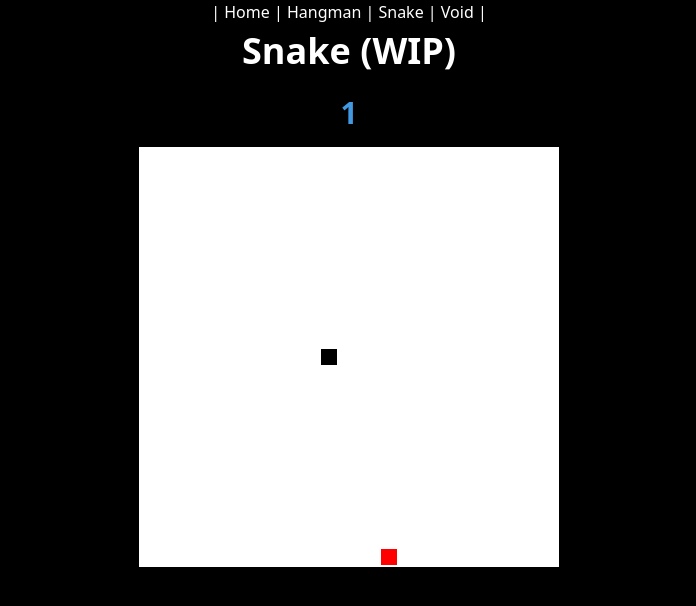
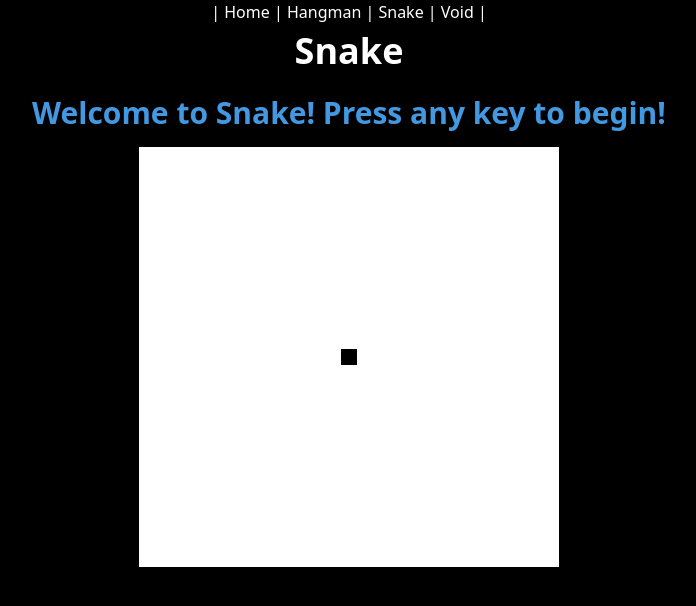
Before and after one commit to jchiella/teeny.fun, a Vue app: page /snake in a window 1280 px wide. Shown: the top 606 px of the page, without its empty margins (291-987 px from the left). Built offline with nearby package versions, Linux system fonts and the light colour scheme.

Commit message:
added start and better loss message

```diff
--- a/src/views/Snake.vue
+++ b/src/views/Snake.vue
@@ -1,7 +1,7 @@
 <template>
   <div>
-    <h1 class="text-center text-4xl font-bold mb-3">Snake (WIP)</h1>
-    <h2 class="text-center text-3xl font-bold text-blue-500 mb-3">{{ snakeLength }}</h2>
+    <h1 class="text-center text-4xl font-bold mb-3">Snake</h1>
+    <h2 class="text-center text-3xl font-bold text-blue-500 mb-3">{{ message || snakeLength }}</h2>
     <SnakeGrid :snakeCells="snakeCells" :berryCells="berryCells" />
   </div>
 </template>
@@ -13,6 +13,8 @@ import SnakeGrid from '@/components/SnakeGrid.vue';
 
 export default {
   setup() {
+    const message = ref('Welcome to Snake! Press any key to begin!');
+
     const snakeCells = ref([{
       x: 10,
       y: 10,
@@ -34,6 +36,8 @@ export default {
     const berryInterval = 12; // * gameLoopInterval
     const gameLoopInterval = 250; // ms
 
+    let waitingToStart = true;
+
     const snakeLength = ref(1);
     let loopsSinceBerry = 0;
 
@@ -53,6 +57,12 @@ export default {
 
     const moveSnake = (event) => {
       event.preventDefault();
+      if (waitingToStart) {
+        waitingToStart = false;
+        message.value = '';
+        return;
+      }
+
       const { key } = event;
       if (key === 'ArrowDown' && velocity.y === 0) {
         velocity.x = 0;
@@ -80,10 +90,13 @@ export default {
     };
 
     const gameLost = () => {
-      alert('You lost!');
+      message.value = 'You lost! Press any key to continue!';
+      waitingToStart = true;
+      resetGame();
     };
 
     const gameLoop = () => {
+      if (waitingToStart) return;
       loopsSinceBerry += 1;
 
       if (loopsSinceBerry > berryInterval) {
@@ -133,7 +146,6 @@ export default {
       snakeCells.value.slice(1).forEach((cell) => {
         if (snakeHead.x === cell.x && snakeHead.y === cell.y) {
           gameLost();
-          resetGame();
         }
       });
     };
@@ -153,6 +165,7 @@ export default {
       snakeCells,
       berryCells,
       snakeLength,
+      message,
     };
   },
   name: 'Snake',
```
